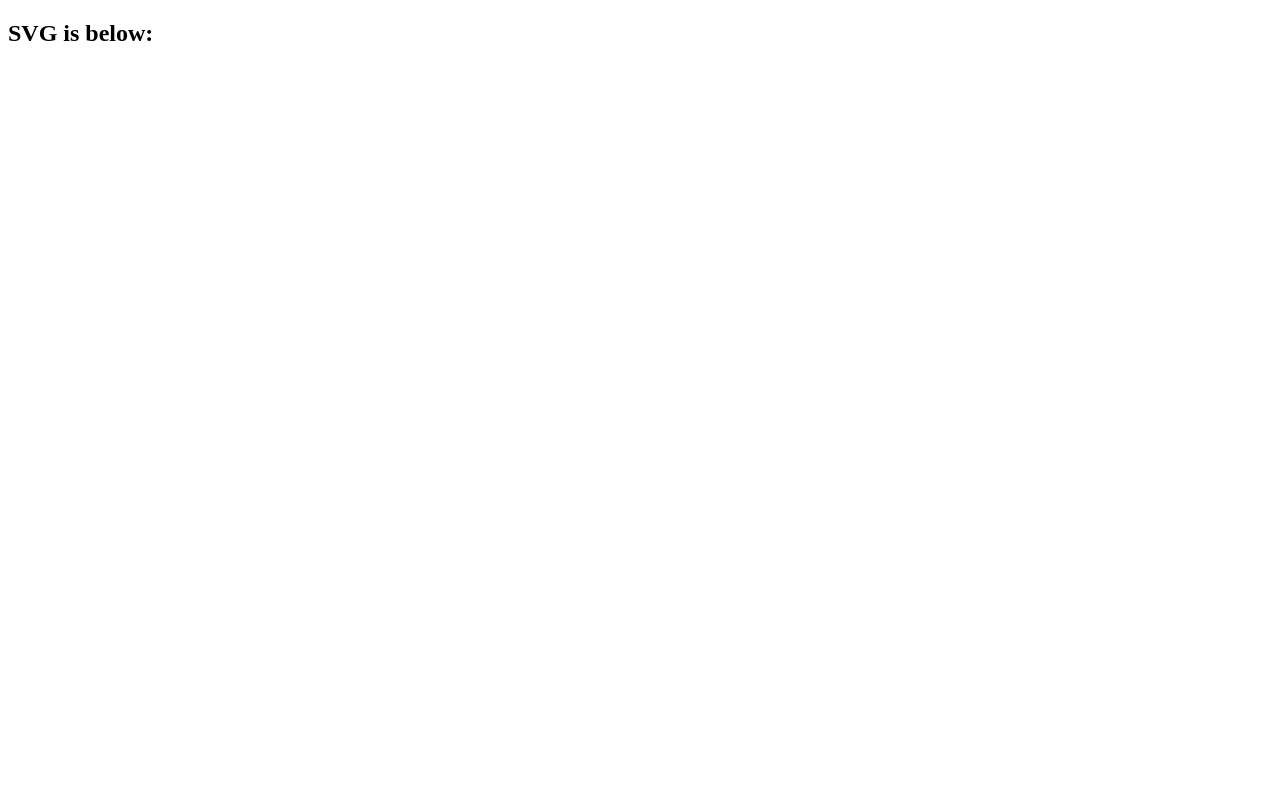
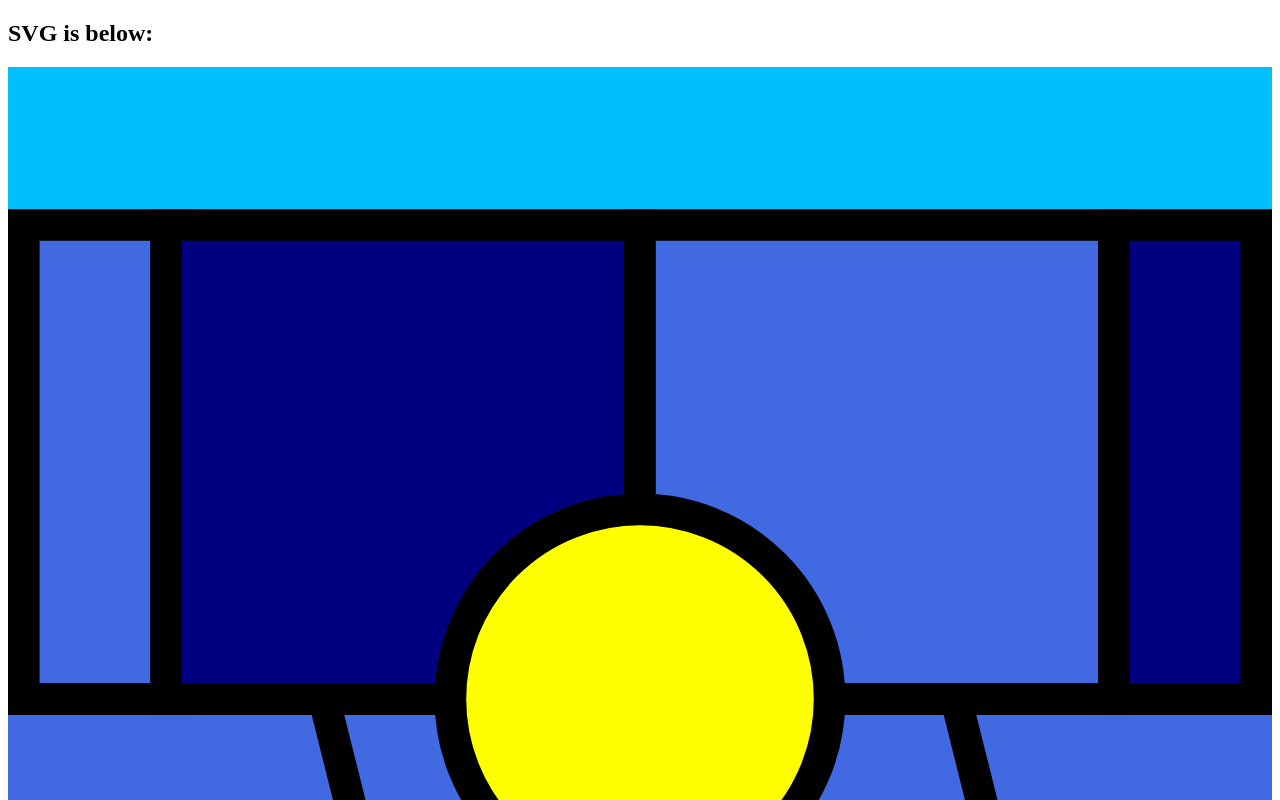
Before and after one commit to mickaub/SVGTester, a plain HTML site: page index.html in a window 1280 px wide. Shown: the top 800 px of the page. Drawn offline with Linux system fonts and the light colour scheme.

Commit message:
Update index.html
Added SVG code.

```diff
--- a/index.html
+++ b/index.html
@@ -9,5 +9,32 @@
   </head>
   <body>
     <h2>SVG is below:</h2>
+    <?xml version='1.0' encoding='ascii'?>
+      <svg id="Layer_1" data-name="Layer 1" xmlns="http://www.w3.org/2000/svg" viewBox="0 0 200 200">
+      <defs>
+      <style> line{stroke:black;
+              stroke-width: 5;
+              stroke-linecap: flat;
+              stroke-linejoin: round;
+              fill: none;}
+              .circle{stroke:black;
+              stroke-width: 5;
+              stroke-linecap: flat;
+              stroke-linejoin: round;}
+      </style>
+      </defs>
+      <rect style="fill:deepskyblue;" x="0" y="0" width="200" height="100"></rect>
+      <rect style="fill:royalblue;" x="0" y="100" width="200" height="100"></rect>
+      <rect style="fill:royalblue;stroke:black;stroke-width:5" x="2.5" y="25" width="25" height="75"></rect>
+      <rect style="fill:navy;stroke:black;stroke-width:5" x="25" y="25" width="75" height="75"></rect>
+      <rect style="fill:royalblue;stroke:black;stroke-width:5" x="100" y="25" width="75" height="75"></rect>
+      <rect style="fill:navy;stroke:black;stroke-width:5" x="175" y="25" width="22.5" height="75"></rect>
+      <line x1="0" y1="100" x2="200" y2="100"></line>
+      <line x1="50" y1="100" x2="75" y2="200"></line>
+      <line x1="100" y1="100" x2="125" y2="200"></line>
+      <line x1="150" y1="100" x2="175" y2="200"></line>
+      <line x1="75" y1="200" x2="177" y2="200"></line>
+      <ellipse class="circle" style="fill:yellow;" cx="100" cy="100" rx="30" ry="30"></ellipse>
+      </svg>
   </body>
 </html>
```
